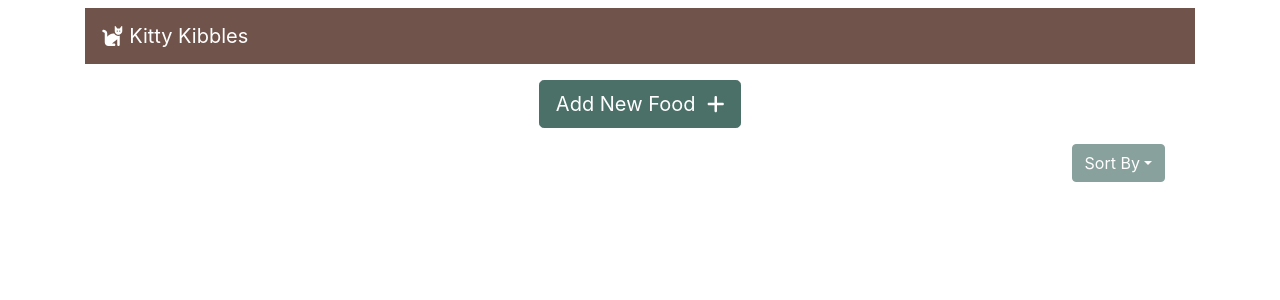
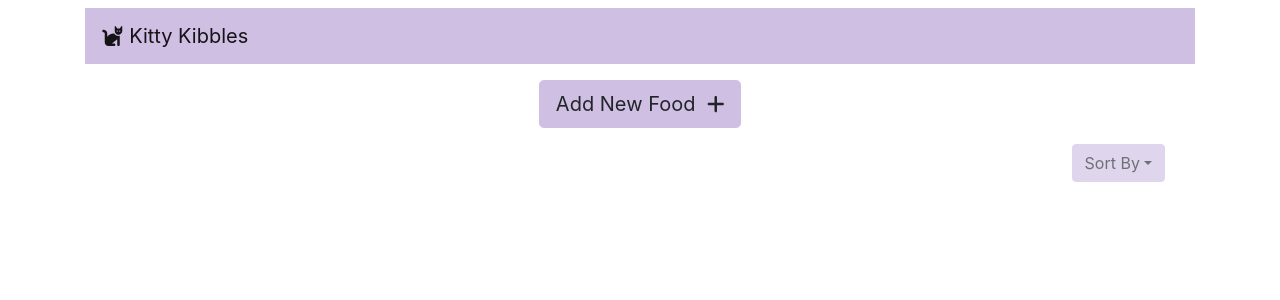
Before and after one commit to KaitlinKCheng/kitty-kibbles, a Vue app: page / in a window 1280 px wide. Shown: the top 300 px of the page. Built offline with nearby package versions, Linux system fonts and the light colour scheme.

Commit message:
Change theme colours

```diff
--- a/src/App.vue
+++ b/src/App.vue
@@ -4,7 +4,6 @@
         class="my-2"
     >
         <b-navbar
-            type="dark"
             variant="primary"
         >
             <b-navbar-nav>
--- a/src/assets/custom.scss
+++ b/src/assets/custom.scss
@@ -1,9 +1,9 @@
 $theme-colors: (
-    "primary":    #70544b,
-    "secondary":  #4B7068,
-    "success":    #607d4a,
-    "info":       #4A617D,
-    "danger":     #8C4242
+    "primary":    #CFBFE3,
+    "secondary":  #BFC5E3,
+    "success":    #D3E3BF,
+    "info":       #BFE3E1,
+    "danger":     #E3BFC1
 );
 
 @import "~bootstrap/scss/bootstrap";
--- a/src/components/FoodPage.vue
+++ b/src/components/FoodPage.vue
@@ -6,7 +6,7 @@
         >
             <b-button
                 @click="[editing = false, showFoodForm()]"
-                variant="secondary"
+                variant="primary"
                 size="lg"
             >
                 <span>Add New Food</span>&nbsp;
@@ -17,7 +17,11 @@
             class="mt-3"
             align="right"
         >
-            <b-dropdown text="Sort By" :disabled="getFoodStock.size === 0">
+            <b-dropdown
+                text="Sort By"
+                variant="primary"
+                :disabled="getFoodStock.size === 0"
+            >
                 <b-dropdown-item
                     v-for="option in sortOptions"
                     :key="option.name"
--- a/src/components/FoodPageForm.vue
+++ b/src/components/FoodPageForm.vue
@@ -62,7 +62,7 @@
         <template #modal-footer>
             <b-button
                 @click="submitForm()"
-                variant="secondary"
+                variant="primary"
                 :disabled="submitted && !state"
             >Submit</b-button>
         </template>
--- a/src/components/FoodPageItem.vue
+++ b/src/components/FoodPageItem.vue
@@ -1,7 +1,6 @@
 <template>
     <b-container>
         <b-card
-            header-text-variant="light"
             header-bg-variant="primary"
             header-border-variant="primary"
             border-variant="primary"
@@ -88,7 +87,7 @@
                             </b-form-group>
                             <b-button
                                 @click="submitStockUpdate()"
-                                variant="secondary"
+                                variant="primary"
                                 :disabled="!addStockState || !removeStockState"
                             >Submit</b-button>
                         </b-form>
```
